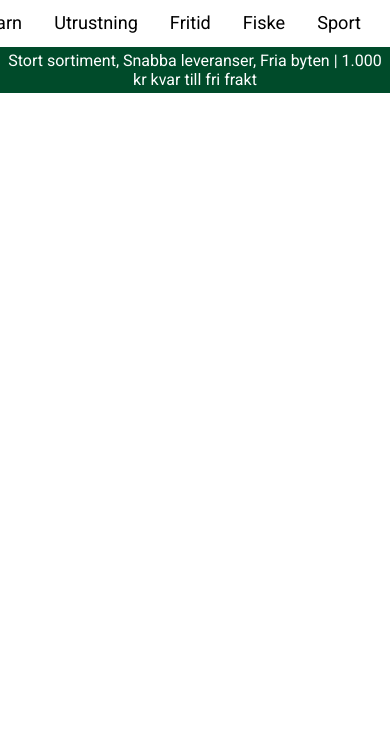
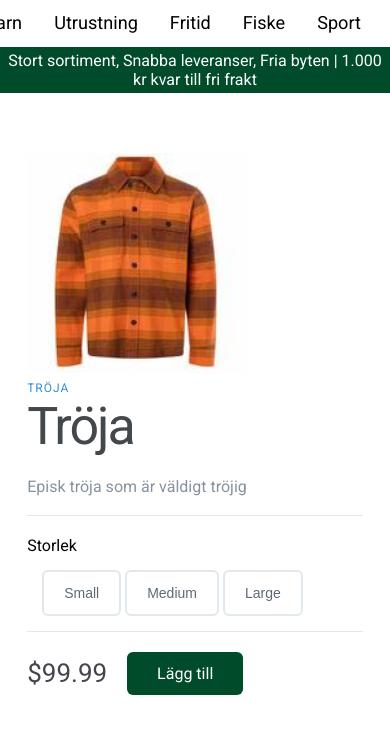
Before and after one commit to Lukas-Johansson/sidanfritid, a plain HTML site: page productpage.html in a window 390 px wide. Shown: the part 106-840 px from the top of the page. Drawn offline with Linux system fonts and the light colour scheme.

Commit message:
Product page

```diff
--- a/css/productstyle.css
+++ b/css/productstyle.css
@@ -56,18 +56,6 @@ html {
     padding-top: var(--space-3xl);
 }
 
-body {
-    margin: 0;
-    padding: 0;
-    font-family: var(--base-font);
-    color: var(--color-fg);
-    background-size: 100%;
-    width: 100%;
-    height: 100%;
-    align-items: center;
-    background-color: white;
-
-}
 
 h1 {
     font-size: var(--step-5);
@@ -231,6 +219,14 @@ a:active::before {
     font-size: 20px;
 }
 
+.ad {
+    background-color: #004B2A;
+    color: white;
+    width: 100%;
+    text-align: center;
+    padding: 0.25rem 0;
+}
+
 /*Resize the wrap to see the search bar change!*/
 .wrap {
     width: 100%;
@@ -271,10 +267,176 @@ a:active::before {
     line-height: 0em;
 }
 
-.ad {
+
+
+html {
+    scroll-behavior: smooth;
+}
+
+.flow>*+* {
+    margin-top: var(--flow-space, 1em)
+}
+
+.container {
+    width: min(54rem, 100vw - var(--space-xl));
+    margin-left: auto;
+    margin-right: auto;
+    margin-top: 5rem;
+}
+
+.section {
+    padding-top: var(--space-3xl);
+}
+
+body {
+    margin: 0;
+    padding: 0;
+    font-family: var(--base-font);
+    color: var(--color-fg);
+    background-size: 100%;
+    width: 100%;
+    height: 100%;
+    align-items: center;
+    background-color: white;
+.left-column {
+    width: 50%;
+    float: left;
+  }
+
+  .right-column {
+    width: 50%;
+    float: left;
+  }
+
+  .left-column img {
+    width: 80%;
+  }
+
+  .product-description {
+    border-bottom: 1px solid #E1E8EE;
+    margin-bottom: 20px;
+  }
+  .product-description span {
+    font-size: 12px;
+    color: #358ED7;
+    letter-spacing: 1px;
+    text-transform: uppercase;
+    text-decoration: none;
+  }
+  .product-description h1 {
+    font-weight: 300;
+    font-size: 52px;
+    color: #43484D;
+    letter-spacing: -2px;
+  }
+  .product-description p {
+    font-size: 16px;
+    font-weight: 300;
+    color: #86939E;
+    line-height: 24px;
+  }
+
+  .product-size {
+    margin-bottom: 20px;
+  }
+
+  .product-size button {
+    border: 2px solid #E1E8EE;
+    border-radius: 6px;
+    padding: 13px 20px;
+    font-size: 14px;
+    color: #5E6977;
+    background-color: #fff;
+    cursor: pointer;
+    transition: all .5s;
+  }
+
+  .product-size button:hover,
+  .product-size button:active,
+  .product-size button:focus {
+    border: 2px solid #86939E;
+    outline: none;
+  }
+
+  .product-size {
+    border-bottom: 1px solid #E1E8EE;
+    margin-bottom: 20px;
+  }
+
+  .product-size a {
+    color: #358ED7;
+    text-decoration: none;
+    font-size: 12px;
+    position: relative;
+    margin: 10px 0;
+    display: inline-block;
+  }
+
+  .product-size a:before {
+    content: "?";
+    height: 15px;
+    width: 15px;
+    border-radius: 50%;
+    border: 2px solid rgba(53, 142, 215, 0.5);
+    display: inline-block;
+    text-align: center;
+    line-height: 16px;
+    opacity: 0.5;
+    margin-right: 5px;
+  }
+
+  .product-choose {
+    margin: 15px;
+  }
+
+  .product-price {
+    display: flex;
+    align-items: center;
+  }
+
+  .product-price span {
+    font-size: 26px;
+    font-weight: 300;
+    color: #43474D;
+    margin-right: 20px;
+  }
+
+  .cart-btn {
+    display: inline-block;
     background-color: #004B2A;
-    color: white;
-    width: 100%;
-    text-align: center;
-    padding: 0.25rem 0;
-}
+    border-radius: 6px;
+    font-size: 16px;
+    color: #FFFFFF;
+    text-decoration: none;
+    padding: 12px 30px;
+    transition: all .5s;
+  }
+  .cart-btn:hover {
+    background-color: #64af3d;
+  }
+
+  @media (max-width: 940px) {
+    .container {
+      flex-direction: column;
+      margin-top: 60px;
+    }
+
+    .left-column,
+    .right-column {
+      width: 100%;
+    }
+
+    .left-column img {
+      width: 300px;
+      right: 0;
+      top: -65px;
+      left: initial;
+    }
+  }
+
+  @media (max-width: 535px) {
+    .left-column img {
+      width: 220px;
+      top: -85px;
+    }
+  }
--- a/productpage.html
+++ b/productpage.html
@@ -63,5 +63,43 @@
         </div>
     </navbar>
 
+    <main class="container">
+
+        <div class="left-column">
+            <img src="imgs/shirt.jpg" alt="">
+        </div>
+
+
+        <div class="right-column">
+
+          <div class="product-description">
+            <span>Tröja</span>
+            <h1>Tröja</h1>
+            <p>Episk tröja som är väldigt tröjig</p>
+          </div>
+
+          <div class="product-configuration">
+
+            <div class="product-size">
+              <span>Storlek</span>
+
+              <div class="product-choose">
+                <button>Small</button>
+                <button>Medium</button>
+                <button>Large</button>
+              </div>
+            </div>
+          </div>
+
+          <!-- Product Pricing -->
+          <div class="product-price">
+            <span>$99.99</span>
+            <a href="#" class="cart-btn">Lägg till</a>
+          </div>
+        </div>
+      </main>
 </body>
 </html>
+
+</body>
+</html>
```
